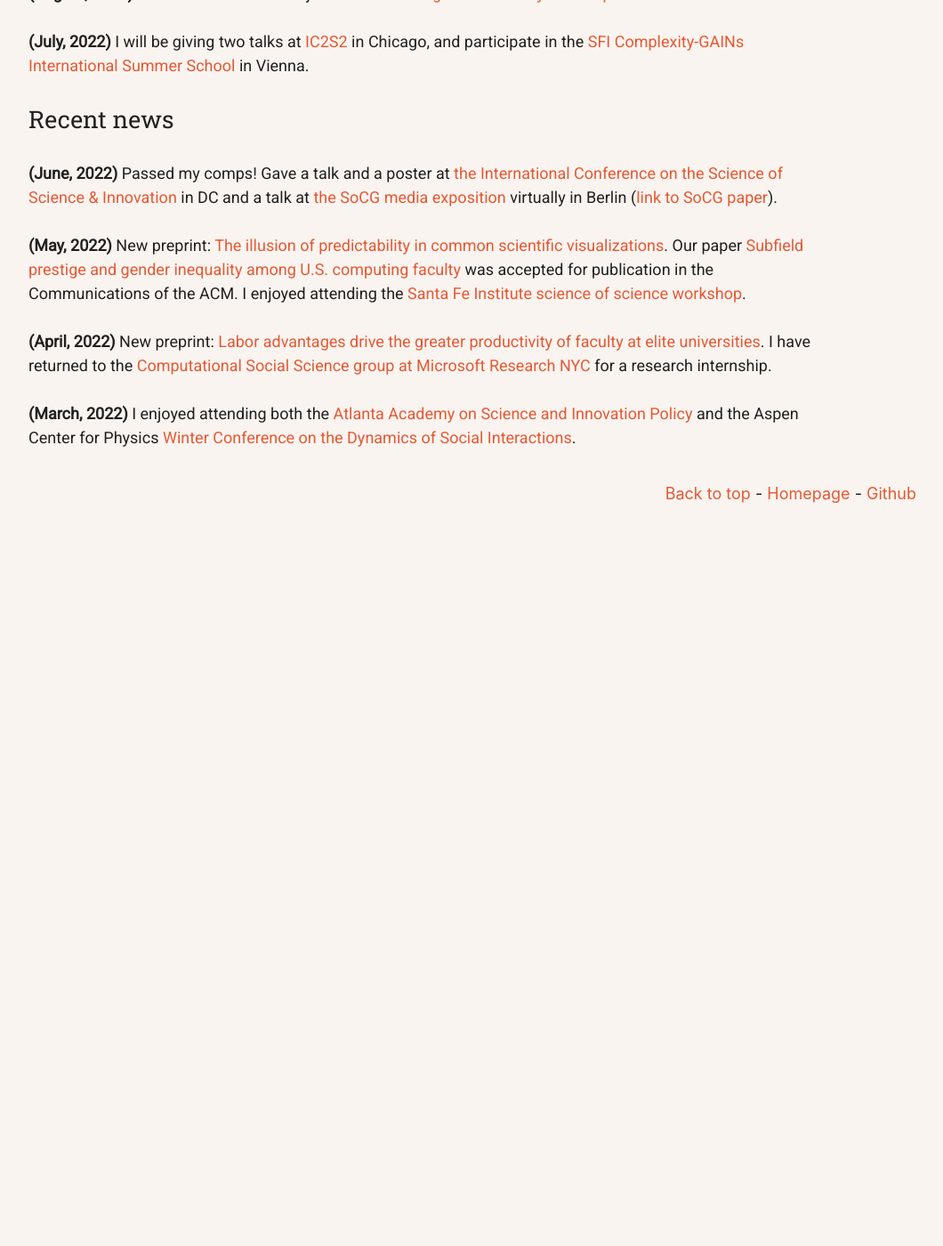
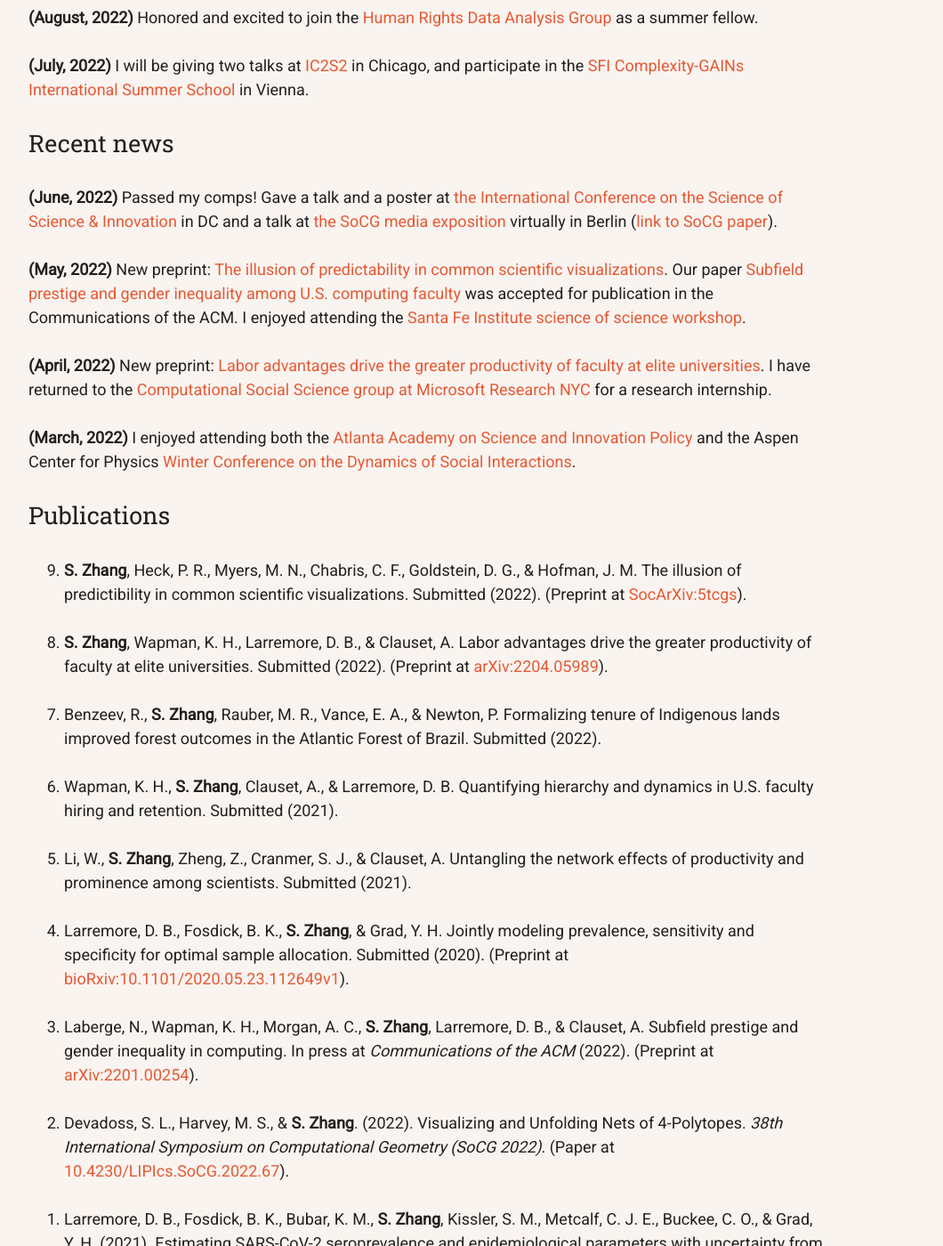
Before and after one commit to samzhang111/samzhang111.github.io, a Jekyll site: the page built from index.html, in a window 1280 px wide and 1400 px high, scrolled down 963 px. Shown: the whole window at 89% size, without its empty margins (160-1220 px from the left). Built offline with Jekyll 4.4.1, drawn with Linux system fonts in a browser that asks for light colours; nearby versions of some CDN libraries; before the commit the page ends 1585 px from its top, so only the background shows below that; some of the changed text lies outside the part shown.

Commit message:
put everything on one page

```diff
--- a/_layouts/template.html
+++ b/_layouts/template.html
@@ -35,8 +35,7 @@
 
 {% capture header_links %}
     <li><a href="/html/about/index.html">About</a></li>
-    <li><a href="/html/pubs">Publications</a></li>
-    <li><a href="/html/viz">Visualizations</a></li>
+    <li> <a href="https://drive.google.com/file/d/1OE7QoxoABqyt_taL8X0DXcrj5LStpAIp/view?usp=sharing" target="_blank">CV</a> </li>
 {% endcapture %}
 
 <nav id="top">
--- a/index.html
+++ b/index.html
@@ -13,7 +13,7 @@
 
     <p>
     My research is highly interdisciplinary, where I combine mathematics with my experience as a software engineer to study important issues facing society.
-    I also love making <a href="/html/viz">mathematical visualizations</a>.
+    I also love making mathematical visualizations, many of which are on display below.
     <p>
     <div>
         Let's collaborate! Send me an email at
@@ -62,4 +62,80 @@
 
 <!--<div> Rather than reading my website, you could <a href="https://www.youtube.com/watch?v=Uq0aeEYLkIE">listen</a> to some <a href="https://www.youtube.com/watch?v=2KQjy02eqOk">music?</a></div>-->
 
+
+<div id="pubs" class="vertical-section">
+    <div class="sectitle">Publications</div>
+
+        <ol class="bibliography" reversed>
+            <li><span id="zhang2022illusion"><b>S. Zhang</b>, Heck, P. R., Myers, M. N., Chabris, C. F., Goldstein, D. G., &amp; Hofman, J. M. The illusion of predictibility in common scientific visualizations. Submitted (2022). (Preprint at <a target="_blank" href="https://osf.io/preprints/socarxiv/5tcgs/">SocArXiv:5tcgs</a>).</span></li>
+
+            <li><span id="zhang2022labor"><b>S. Zhang</b>, Wapman, K. H., Larremore, D. B., &amp; Clauset, A. Labor advantages drive the greater productivity of faculty at elite universities. Submitted (2022). (Preprint at <a target="_blank" href="https://arxiv.org/abs/2204.05989">arXiv:2204.05989</a>).</span></li>
+
+<li><span id="benzeev2022tenure">Benzeev, R., <b>S. Zhang</b>, Rauber, M. R., Vance, E. A., &amp; Newton, P. Formalizing tenure of Indigenous lands improved forest outcomes in the Atlantic Forest of Brazil. Submitted (2022).</span></li>
+
+<li><span id="wapman2021quantifying">Wapman, K. H., <b>S. Zhang</b>, Clauset, A., &amp; Larremore, D. B. Quantifying hierarchy and dynamics in U.S. faculty hiring and retention. Submitted (2021).</span></li>
+
+<li><span id="li2021untangling">Li, W., <b>S. Zhang</b>, Zheng, Z., Cranmer, S. J., &amp; Clauset, A. Untangling the network effects of productivity and prominence among scientists. Submitted (2021).</span></li>
+
+<li><span id="larremore2020jointly">Larremore, D. B., Fosdick, B. K., <b>S. Zhang</b>, &amp; Grad, Y. H. Jointly modeling prevalence, sensitivity and specificity for optimal sample allocation. Submitted (2020). (Preprint at <a target="_blank" href="https://www.biorxiv.org/content/10.1101/2020.05.23.112649v1">bioRxiv:10.1101/2020.05.23.112649v1</a>).</span></li>
+
+<li><span id="laberge2022subfield">Laberge, N., Wapman, K. H., Morgan, A. C., <b>S. Zhang</b>, Larremore, D. B., &amp; Clauset, A. Subfield prestige and gender inequality in computing. In press at <i>Communications of the ACM</i> (2022). (Preprint at <a target="_blank" href="https://arxiv.org/abs/2201.00254">arXiv:2201.00254</a>).</span></li>
+
+<li><span id="unfoldings">Devadoss, S. L., Harvey, M. S., &amp; <b>S. Zhang</b>. (2022). Visualizing and Unfolding Nets of 4-Polytopes. <i>38th International Symposium on Computational Geometry (SoCG 2022)</i>. (Paper at <a target="_blank" href="https://drops.dagstuhl.de/opus/volltexte/2022/16075/pdf/LIPIcs-SoCG-2022-67.pdf">10.4230/LIPIcs.SoCG.2022.67</a>).</span></li>
+
+<li><span id="larremore2021estimating">Larremore, D. B., Fosdick, B. K., Bubar, K. M., <b>S. Zhang</b>, Kissler, S. M., Metcalf, C. J. E., Buckee, C. O., &amp; Grad, Y. H. (2021). Estimating SARS-CoV-2 seroprevalence and epidemiological parameters with uncertainty from serological surveys. <i>eLife</i>, <i>10</i>, e64206. (Paper at <a target="_blank" href="https://elifesciences.org/articles/6420610.7554/eLife.64206">eLife.64206</a>).</span></li>
+
+</ol>
 </div>
+
+<div id="projects" class="vertical-section">
+    <div class="sectitle">Visualizations</div>
+
+    {% for post in site.posts %}
+        {% capture main_url %}
+            {% if post.mainurl %}
+                {{ post.mainurl }}
+            {% else %}
+                {{ post.url }}
+            {% endif %}
+        {% endcapture %}
+
+        <div class="project-summary">
+            <div class="project-summary-thumbnail">
+                <a href="{{ main_url }}" target="_blank"><img class="thumbnail" src="/images/thumbnails/{{ post.thumbnail }}" /></a>
+            </div>
+            <div class="project-summary-text">
+                <span class="projtitle"><a href="{{ main_url }}" target="_blank">{{ post.title }}</a></span>
+                <div class="description">{{ post.description }}</div>
+                {% if post.papers %}
+                    <div class="papers">
+                        {% for paper in post.papers %}
+                        <div class="paper">
+                            <div class="paper-title">{{ paper.title }}</div>
+                            <span class="paper-authors"> {{ paper.authors }}</span>&nbsp;&nbsp;&nbsp;&nbsp;
+                            <span class="paper-journal"> {{ paper.journal }}, {{ paper.year }}</span>
+                            <span class="paper-link"> <a href="{{ paper.link }}" target="_blank">[paper]</a></span>
+                        </div>
+                        {% endfor %}
+                    </div>
+                {% endif %}
+                <div class="urls">
+                    <a href="{{ main_url }}" target="_blank">[link]</a>
+                    {% if post.links %}
+                        {% for link in post.links %}
+                        <a href="{{link}}" target="_blank">[link]</a>
+                        {% endfor %}
+                    {% endif %}
+                    {% if post.fullscreen %}
+                    <a href="{{post.fullscreen}}" target="_blank">[fullscreen]</a>
+                    {% endif %}
+                    {% if post.source %}
+                    <a href="{{post.source}}" target="_blank">[source]</a>
+                    {% endif %}
+                </div>
+            </div>
+        </div>
+
+    {% endfor %}
+</div>
+</div>
```
